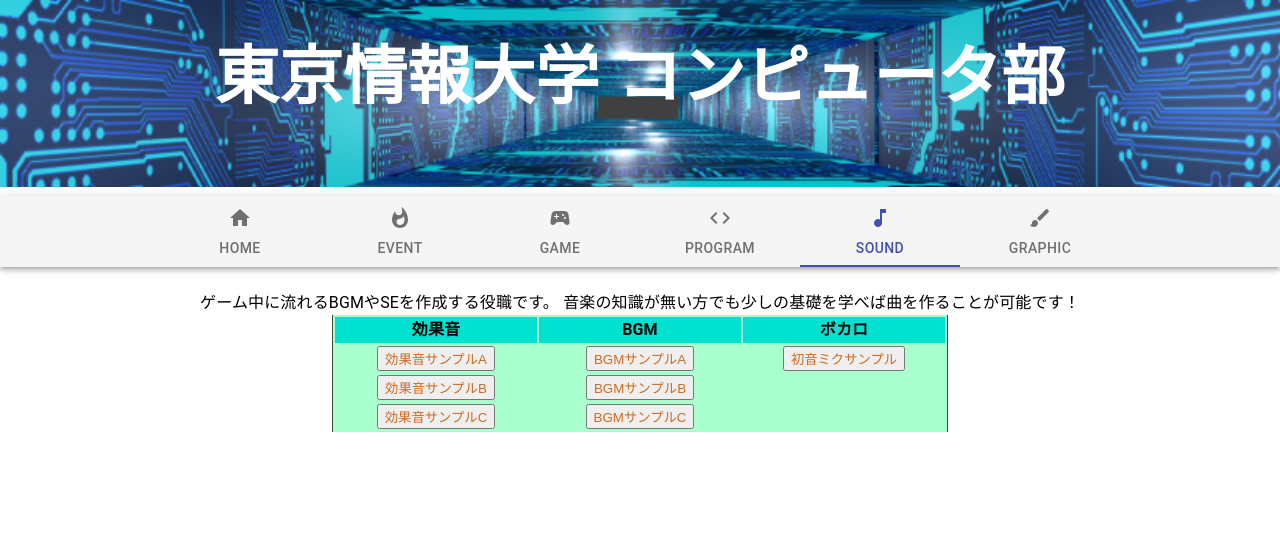
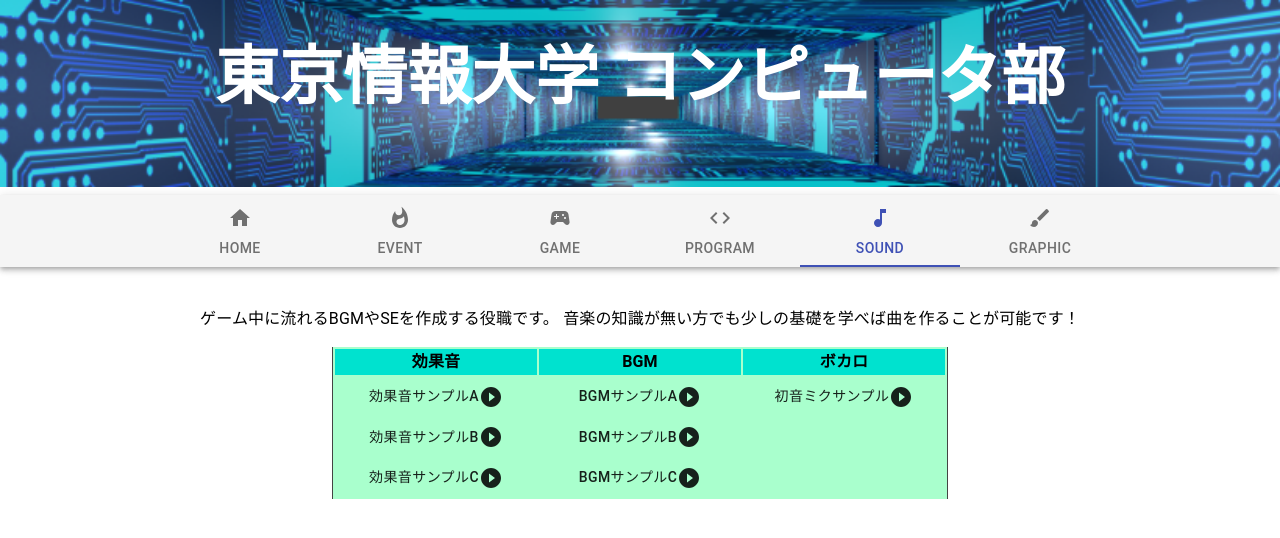
Before and after one commit to joljolseizinn/HomePage, a React (Create React App) app: page / in a window 1280 px wide. Both pictures are taken after a click on the tab "SOUND". Shown: the top 538 px of the page. Built offline with nearby package versions, Linux system fonts and the light colour scheme; no server answers.

Commit message:
add SoundButton ChangeEvent

```diff
--- a/src/components/Sound.tsx
+++ b/src/components/Sound.tsx
@@ -1,6 +1,10 @@
-import React from "react";
-import "./SoundPage.module.css";
+import React, { useState } from "react";
+import styles from "./SoundPage.module.css";
 import PlaySound from "use-sound";
+import { Button } from "@material-ui/core";
+import PlayIcon from "@material-ui/icons/PlayCircleFilled";
+import PauseIcon from "@material-ui/icons/PauseCircleFilled";
+import StopIcon from "@material-ui/icons/Stop";
 import Sound from "../sounds/miku.wav";
 import SE_A from "../sounds/CatSe.mp3";
 import BGM_A from "../sounds/kokouno.mp3";
@@ -10,18 +14,86 @@ import BGM_B from "../sounds/labyrinth.mp3";
 import BGM_C from "../sounds/stage.mp3";
 
 const SoundPage: React.FC = () => {
-  const [mikuPlay] = PlaySound(Sound, { volume: 1 });
-  const [SE_APlay] = PlaySound(SE_A, { volume: 1 });
-  const [SE_BPlay] = PlaySound(SE_B, { volume: 1 });
-  const [SE_CPlay] = PlaySound(SE_C, { volume: 1 });
-  const [BGM_APlay] = PlaySound(BGM_A, { volume: 0.8 });
-  const [BGM_BPlay] = PlaySound(BGM_B, { volume: 0.8 });
-  const [BGM_CPlay] = PlaySound(BGM_C, { volume: 0.8 });
+  const [mikuPlay, { stop: stopMiku }] = PlaySound(Sound, { volume: 1 });
+  const [SE_APlay, { stop: stopSE_A }] = PlaySound(SE_A, { volume: 1 });
+  const [SE_BPlay, { stop: stopSE_B }] = PlaySound(SE_B, { volume: 1 });
+  const [SE_CPlay, { stop: stopSE_C }] = PlaySound(SE_C, { volume: 1 });
+  const [BGM_APlay, { stop: stopBGM_A }] = PlaySound(BGM_A, { volume: 0.8 });
+  const [BGM_BPlay, { stop: stopBGM_B }] = PlaySound(BGM_B, { volume: 0.8 });
+  const [BGM_CPlay, { stop: stopBGM_C }] = PlaySound(BGM_C, { volume: 0.8 });
+
+  const [mouseEnter, setMouseEnter] = useState(false);
+
+  const [PlaySE_A, setPlaySE_A] = useState(false);
+  const SE_APlayer = () => {
+    if (!PlaySE_A) {
+      SE_APlay();
+    } else {
+      stopSE_A();
+    }
+  };
+
+  const [PlaySE_B, setPlaySE_B] = useState(false);
+  const SE_BPlayer = () => {
+    if (!PlaySE_B) {
+      SE_BPlay();
+    } else {
+      stopSE_B();
+    }
+  };
+
+  const [PlaySE_C, setPlaySE_C] = useState(false);
+  const SE_CPlayer = () => {
+    if (!PlaySE_C) {
+      SE_CPlay();
+    } else {
+      stopSE_C();
+    }
+  };
+
+  const [PlayBGM_A, setPlayBGM_A] = useState(false);
+  const BGM_APlayer = () => {
+    if (!PlayBGM_A) {
+      BGM_APlay();
+    } else {
+      stopBGM_A();
+    }
+  };
+
+  const [PlayBGM_B, setPlayBGM_B] = useState(false);
+  const BGM_BPlayer = () => {
+    if (!PlayBGM_B) {
+      BGM_BPlay();
+    } else {
+      stopBGM_B();
+    }
+  };
+
+  const [PlayBGM_C, setPlayBGM_C] = useState(false);
+  const BGM_CPlayer = () => {
+    if (!PlayBGM_C) {
+      BGM_CPlay();
+    } else {
+      stopBGM_C();
+    }
+  };
+
+  const [PlayMiku, setPlayMiku] = useState(false);
+  const MikuPlayer = () => {
+    if (!PlayMiku) {
+      mikuPlay();
+    } else {
+      stopMiku();
+    }
+  };
 
   return (
+    <>
       <div>
+        <p>
           ゲーム中に流れるBGMやSEを作成する役職です。
           音楽の知識が無い方でも少しの基礎を学べば曲を作ることが可能です！
+        </p>
         <div>
           <table>
             <tr>
@@ -31,48 +103,77 @@ const SoundPage: React.FC = () => {
             </tr>
             <tr>
               <td>
-              <>
-                <button onClick={() => SE_APlay()}>効果音サンプルA</button>
-              </>
+                <Button
+                  className={styles.SE}
+                  onClick={() => (setPlaySE_A(!PlaySE_A), SE_APlayer())}
+                >
+                  効果音サンプルA
+                  {PlaySE_A ? <StopIcon /> : <PlayIcon />}
+                </Button>
               </td>
               <td>
-              <>
-                <button onClick={() => BGM_APlay()}>BGMサンプルA</button>
-              </>
+                <Button
+                  className={styles.BGM}
+                  onClick={() => (setPlayBGM_A(!PlayBGM_A), BGM_APlayer())}
+                >
+                  BGMサンプルA
+                  {PlayBGM_A ? <StopIcon /> : <PlayIcon />}
+                </Button>
               </td>
               <td>
-              <>
-                <button onClick={() => mikuPlay()}>初音ミクサンプル</button>
-              </>
+                <Button
+                  className={styles.MikuStyle}
+                  onClick={() => (setPlayMiku(!PlayMiku), MikuPlayer())}
+                >
+                  初音ミクサンプル
+                  {PlayMiku ? <StopIcon /> : <PlayIcon />}
+                </Button>
               </td>
             </tr>
             <tr>
               <td>
-              <>
-                <button onClick={() => SE_BPlay()}>効果音サンプルB</button>
-              </>
+                <Button
+                  className={styles.SE}
+                  onClick={() => (setPlaySE_B(!PlaySE_B), SE_BPlayer())}
+                >
+                  効果音サンプルB
+                  {PlaySE_B ? <StopIcon /> : <PlayIcon />}
+                </Button>
               </td>
               <td>
-              <>
-                <button onClick={() => BGM_BPlay()}>BGMサンプルB</button>
-              </>
+                <Button
+                  className={styles.BGM}
+                  onClick={() => (setPlayBGM_B(!PlayBGM_B), BGM_BPlayer())}
+                >
+                  BGMサンプルB
+                  {PlayBGM_B ? <StopIcon /> : <PlayIcon />}
+                </Button>
               </td>
             </tr>
             <tr>
               <td>
-              <>
-                <button onClick={() => SE_CPlay()}>効果音サンプルC</button>
-              </>
+                <Button
+                  className={styles.SE}
+                  onClick={() => (setPlaySE_C(!PlaySE_C), SE_CPlayer())}
+                >
+                  効果音サンプルC
+                  {PlaySE_C ? <StopIcon /> : <PlayIcon />}
+                </Button>
               </td>
               <td>
-              <>
-                <button onClick={() => BGM_CPlay()}>BGMサンプルC</button>
-              </>
+                <Button
+                  className={styles.BGM}
+                  onClick={() => (setPlayBGM_C(!PlayBGM_C), BGM_CPlayer())}
+                >
+                  BGMサンプルC
+                  {PlayBGM_C ? <StopIcon /> : <PlayIcon />}
+                </Button>
               </td>
             </tr>
           </table>
         </div>
       </div>
+    </>
   );
 };
 /*
--- a/src/components/SoundPage.module.css
+++ b/src/components/SoundPage.module.css
@@ -19,3 +19,21 @@ td {
 button {
   color: chocolate;
 }
+.SE {
+  background-color: rgb(238, 255, 198);
+}
+.SE:hover {
+  background-color: white;
+}
+.BGM {
+  background-color: rgb(252, 169, 252);
+}
+.BGM:hover {
+  background-color: white;
+}
+.MikuStyle {
+  background-color: #baf8f3;
+}
+.MikuStyle:hover {
+  background-color: white;
+}
```
Also changed, not shown: src/components/HomePage.module.css (+0 -8 lines). Lines whose indentation alone changed are shown as unchanged.
